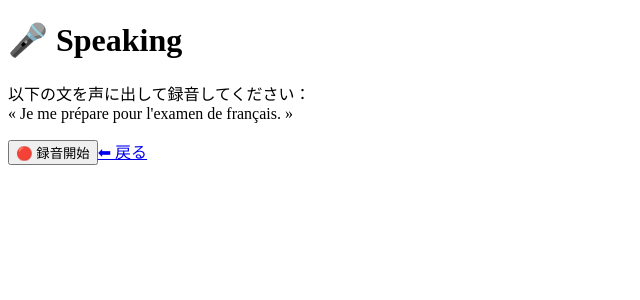
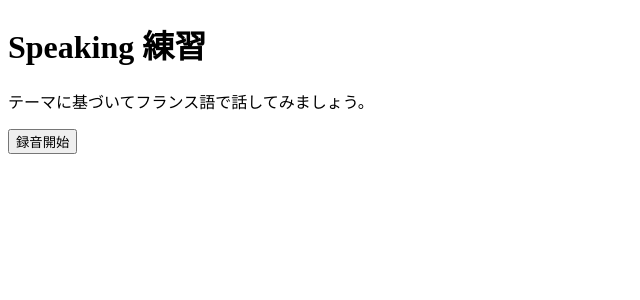
Before and after one commit to Happygeneva/ShinjiB2, a Next.js app: page /speaking in a window 1280 px wide. Shown: the top 300 px of the page, without its empty margins (0-640 px from the left). Built offline with nearby package versions, Linux system fonts and the light colour scheme.

Commit message:
Update speaking.js

```diff
--- a/pages/speaking.js
+++ b/pages/speaking.js
@@ -1,69 +1,32 @@
-"use client";
 import { useState } from "react";
-import Link from "next/link";
 
 export default function Speaking() {
   const [recording, setRecording] = useState(false);
-  const [mediaRecorder, setMediaRecorder] = useState(null);
-  const [audioURL, setAudioURL] = useState(null);
 
-  const startRecording = async () => {
-    const stream = await navigator.mediaDevices.getUserMedia({ audio: true });
-    const recorder = new MediaRecorder(stream);
-    const chunks = [];
-
-    recorder.ondataavailable = (e) => chunks.push(e.data);
-    recorder.onstop = () => {
-      const blob = new Blob(chunks, { type: "audio/mp3" });
-      setAudioURL(URL.createObjectURL(blob));
-    };
-
-    recorder.start();
-    setMediaRecorder(recorder);
-    setRecording(true);
-  };
-
-  const stopRecording = () => {
-    if (mediaRecorder) {
-      mediaRecorder.stop();
-      setRecording(false);
-    }
+  const toggleRecording = () => {
+    setRecording(!recording);
   };
 
   return (
     <div className="min-h-screen flex flex-col items-center justify-center bg-red-50 p-6">
-      <h1 className="text-2xl font-bold mb-4">🎤 Speaking</h1>
-      <p className="mb-6 text-gray-700">
-        以下の文を声に出して録音してください：<br />
-        <span className="font-semibold">
-          « Je me prépare pour l'examen de français. »
-        </span>
+      <h1 className="text-3xl font-bold mb-6">Speaking 練習</h1>
+
+      <p className="text-lg mb-4">
+        テーマに基づいてフランス語で話してみましょう。
       </p>
 
-      {!recording ? (
-        <button
-          onClick={startRecording}
-          className="bg-green-500 text-white px-4 py-2 rounded mb-4"
-        >
-          🔴 録音開始
-        </button>
-      ) : (
-        <button
-          onClick={stopRecording}
-          className="bg-red-500 text-white px-4 py-2 rounded mb-4"
-        >
-          ⏹ 録音停止
-        </button>
+      <button
+        onClick={toggleRecording}
+        className="px-6 py-3 rounded-xl bg-red-500 text-white shadow-md"
+      >
+        {recording ? "録音停止" : "録音開始"}
+      </button>
+
+      {recording && (
+        <p className="mt-4 font-semibold text-red-600">
+          🎙️ 録音中です。フランス語で話してください！
+        </p>
       )}
-
-      {audioURL && (
-        <div>
-          <p className="mb-2">🎧 録音した音声:</p>
-          <audio src={audioURL} controls />
-        </div>
-      )}
-
-      <Link href="/" className="text-blue-600 underline mt-6">⬅︎ 戻る</Link>
     </div>
   );
 }
```
